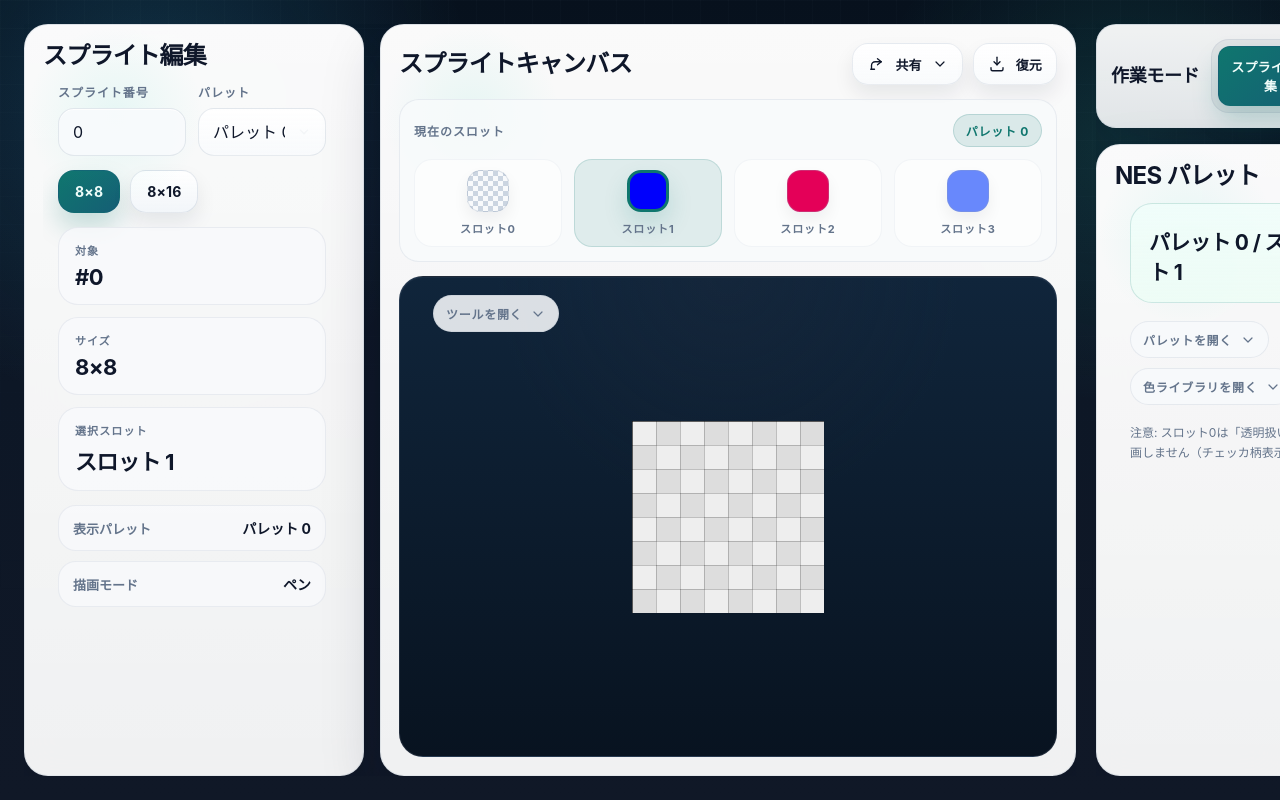
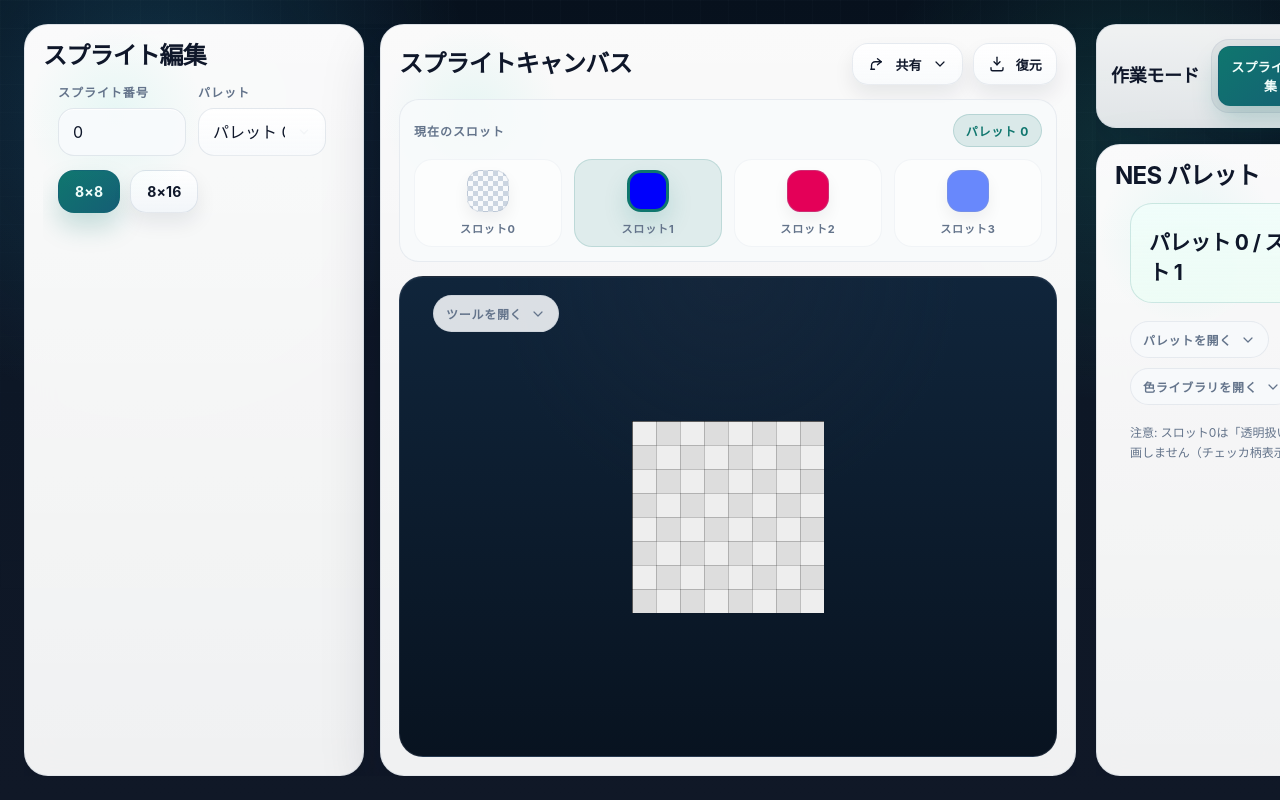
Before and after one commit to paseri3739/nesdot, a React (Vite) app: page / in a window 1280 px wide. Shown: the top 800 px of the page. Built offline with nearby package versions, Linux system fonts and the light colour scheme.

Commit message:
Refactor SpriteMode to remove unused metric and detail components for cleaner UI

```diff
--- a/src/components/SpriteMode.tsx
+++ b/src/components/SpriteMode.tsx
@@ -4,17 +4,9 @@ import {
     Badge,
     CanvasViewport,
     CollapseToggle,
-    DetailKey,
-    DetailList,
-    DetailRow,
-    DetailValue,
     Field,
     FieldGrid,
     FieldLabel,
-    MetricCard,
-    MetricGrid,
-    MetricLabel,
-    MetricValue,
     NumberInput,
     Panel,
     PanelHeader,
@@ -166,33 +158,6 @@ export const SpriteMode: React.FC = () => {
                         </ToolButton>
                     </Toolbar>
 
-                    <MetricGrid>
-                        <MetricCard>
-                            <MetricLabel>対象</MetricLabel>
-                            <MetricValue>#{activeSprite}</MetricValue>
-                        </MetricCard>
-                        <MetricCard>
-                            <MetricLabel>サイズ</MetricLabel>
-                            <MetricValue>
-                                {activeTile.width}×{activeTile.height}
-                            </MetricValue>
-                        </MetricCard>
-                        <MetricCard>
-                            <MetricLabel>選択スロット</MetricLabel>
-                            <MetricValue>スロット {activeSlot}</MetricValue>
-                        </MetricCard>
-                    </MetricGrid>
-
-                    <DetailList>
-                        <DetailRow>
-                            <DetailKey>表示パレット</DetailKey>
-                            <DetailValue>パレット {activePalette}</DetailValue>
-                        </DetailRow>
-                        <DetailRow>
-                            <DetailKey>描画モード</DetailKey>
-                            <DetailValue>{isChangeOrderMode ? "8×8 ブロックをドラッグ" : tool === "pen" ? "ペン" : "消しゴム"}</DetailValue>
-                        </DetailRow>
-                    </DetailList>
                 </ScrollArea>
             </Panel>
 
```
